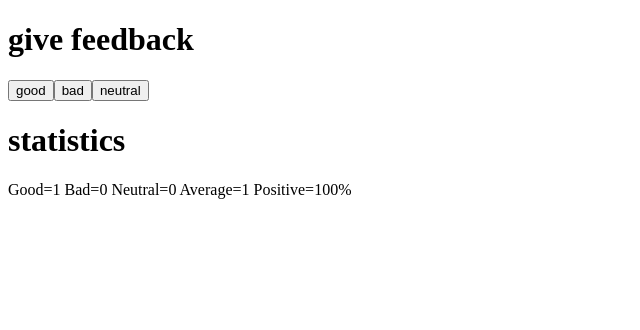
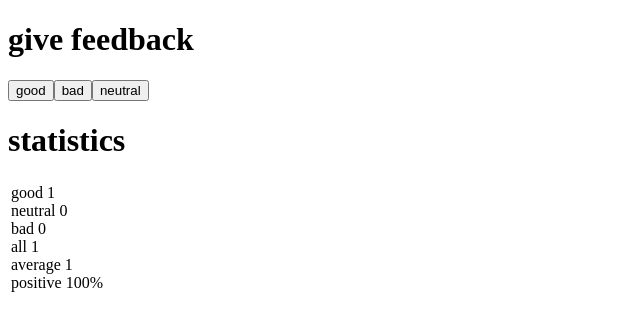
Before and after one commit to t0dii/fullstackcourse, a React (Vite) app in the folder part1/courseinfo/: page / in a window 1280 px wide. Both pictures are taken after a click on the button "good". Shown: the top 330 px of the page, without its empty margins (0-640 px from the left). Built offline with nearby package versions, Linux system fonts and the light colour scheme.

Commit message:
Fixed part 1.10 and finished part 1.11*

```diff
--- a/part1/courseinfo/src/App.jsx
+++ b/part1/courseinfo/src/App.jsx
@@ -1,6 +1,15 @@
 import { useState } from 'react'
 
 const StatisticsLine = (props) => {
+  console.log(props)
+  return (
+    <div>
+      {props.text} {props.value}
+    </div>
+  )
+}
+
+const Statistics = (props) => {
   console.log(props)
   if(props.allClicks.length === 0){
     return (
@@ -11,31 +20,13 @@ const StatisticsLine = (props) => {
   }
   return (
     <div>
-      <p>
-        Good={props.good}
-        {' '}
-        Bad={props.bad}
-        {' '}
-        Neutral={props.neutral}
-        {' '}
-        Average={props.average}
-        {' '}
-        Positive={props.positive}
-        {' '}
-      </p>
-    </div>
-  )
-}
+        <StatisticsLine text="good" value ={props.good}/>
+        <StatisticsLine text="neutral" value={props.neutral}/>
+        <StatisticsLine text="bad" value={props.bad}/>
+        <StatisticsLine text="all" value={props.all}/>
+        <StatisticsLine text="average" value={props.average}/>
+        <StatisticsLine text="positive" value={props.positive}/>
 
-const Statistics = (props) => {
-  console.log(props)
-  return (
-    <div>
-      <p>
-        <StatisticsLine text="good" value ={props.good}/>
-        <StatisticsLine text="bad" value={props.bad}/>
-        <StatisticsLine text="neutral" value={props.neutral}/>
-      </p>
     </div>
   )
 }
@@ -89,7 +80,16 @@ const App = () => {
       />
 
       <h1>statistics</h1>
-      <StatisticsLine allClicks={allClicks} good={good} bad={bad} neutral={neutral} average={average} positive={positive}/>
+      <table>
+        <tbody>
+          <tr>
+            <td>
+              <Statistics allClicks={allClicks} good={good} neutral={neutral} bad={bad} all={all} average={average} positive={positive} />
+            </td>
+          </tr>
+        </tbody>
+      </table>
+
 
     </div>
   )
```
